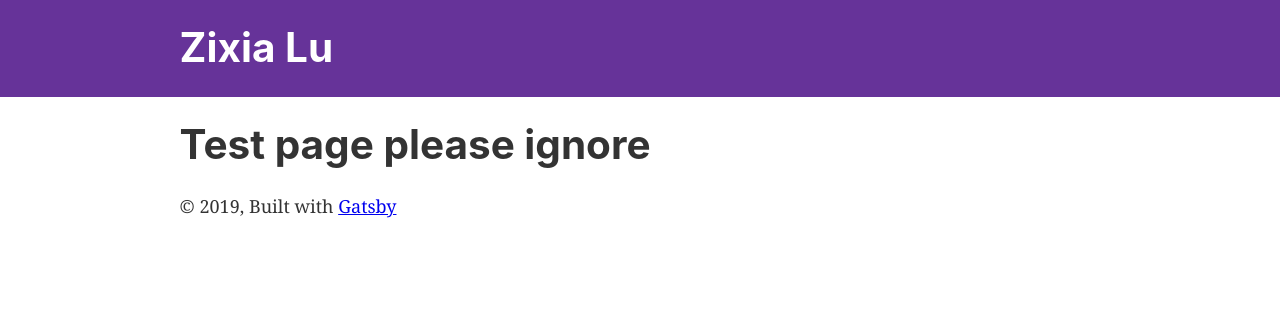
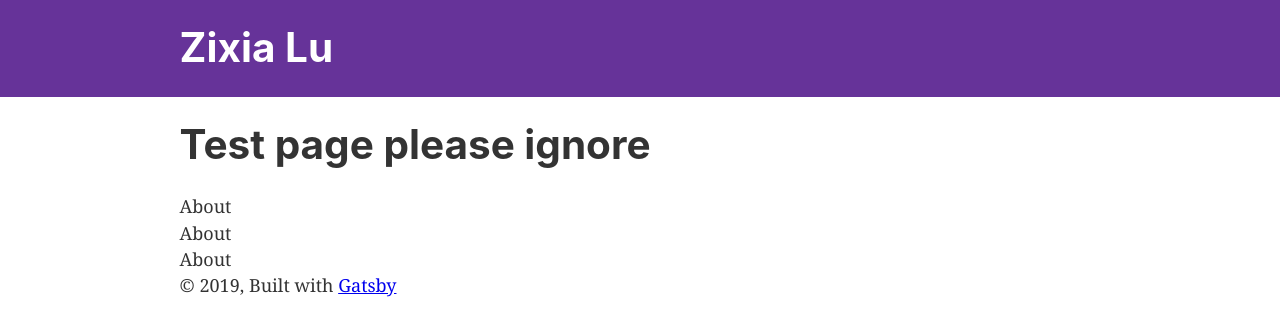
Before and after one commit to zixialu/zixia.lu, a Gatsby site: page / in a window 1280 px wide. Built offline with nearby package versions, Linux system fonts and the light colour scheme; Gatsby itself is replaced by a stand-in of ours.

Commit message:
Add placeholder content

```diff
--- a/src/components/about.js
+++ b/src/components/about.js
@@ -0,0 +1,14 @@
+import PropTypes from "prop-types"
+import React from "react"
+
+const About = () => (
+  <div>About</div>
+);
+
+About.propTypes = {
+};
+
+About.defaultProps = {
+};
+
+export default About;
--- a/src/pages/index.js
+++ b/src/pages/index.js
@@ -2,11 +2,17 @@ import React from "react"
 
 import Layout from "../components/layout"
 import SEO from "../components/seo"
+import About from '../components/about';
+import Projects from '../components/about';
+import Contact from '../components/about';
 
 const IndexPage = () => (
   <Layout>
     <SEO title="Home" />
     <h1>Test page please ignore</h1>
+    <About />
+    <Projects />
+    <Contact />
   </Layout>
 )
 
```
Also changed, not shown: src/components/contact.js (+14 -0 lines), src/components/projects.js (+14 -0 lines).
